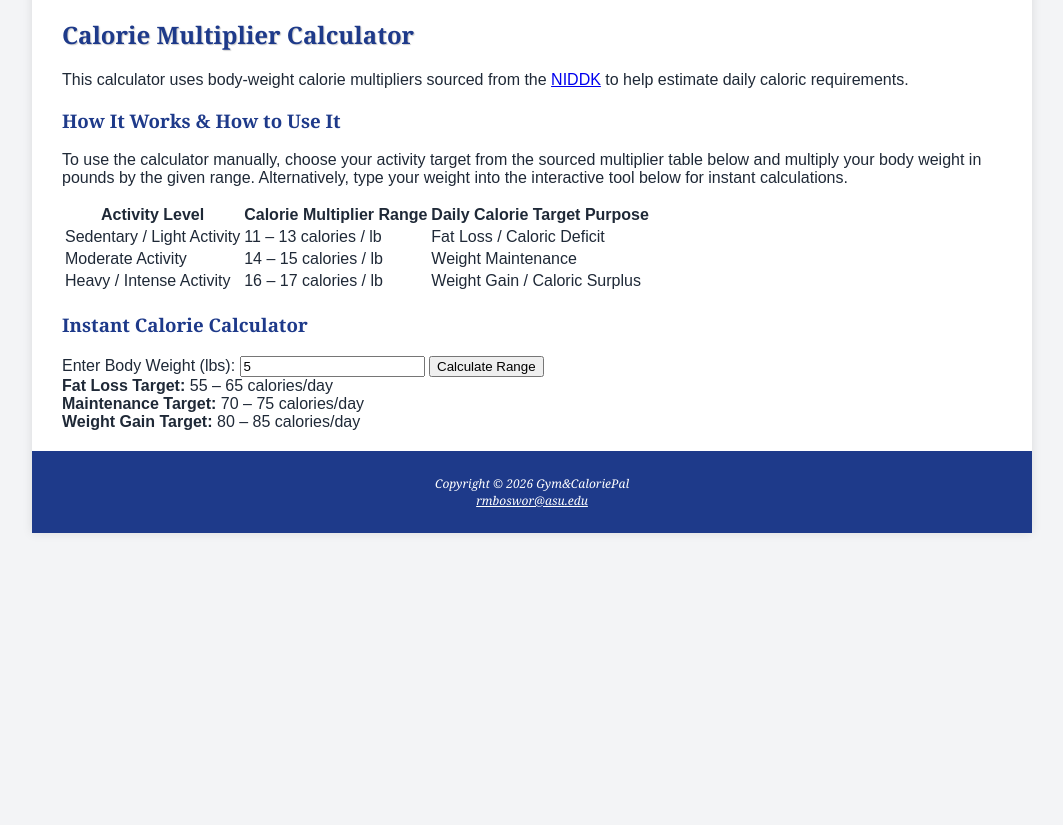
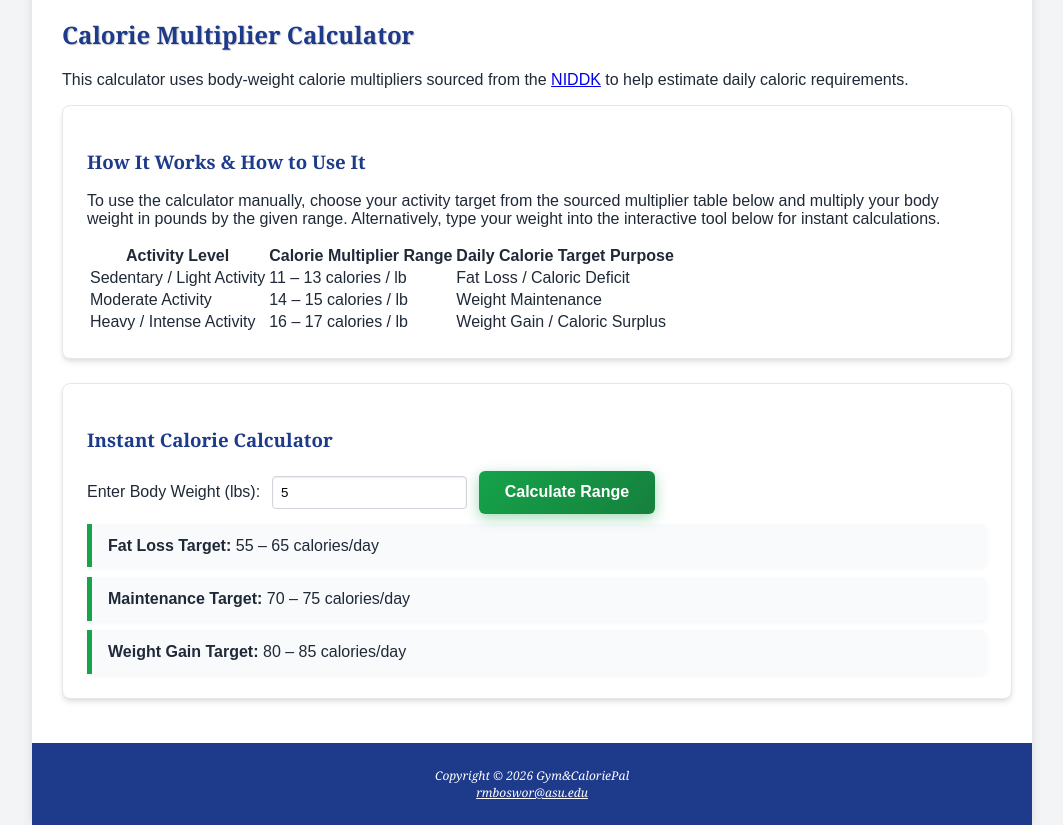
Before and after one commit to Rmboswor-Bosworth/CIS300-F26-Bosworth, a plain HTML site: page calculator.html in a window 1280 px wide. Both pictures are taken after typing "5" into the empty fields and a click on the button "Calculate Range". Shown: the part 120-945 px from the top of the page, without its empty margins (108-1171 px from the left). Before the commit the page ends 800 px from the top, so only its background shows below. Drawn offline with Linux system fonts and the light colour scheme.

Commit message:
Add files via upload

```diff
--- a/styles.css
+++ b/styles.css
@@ -46,7 +46,7 @@ h1 {
 h2 {
   color: var(--primary-blue);
   font-family: Georgia, "Times New Roman", serif;
-    text-shadow: 1px 1px 1px #CCCCCC;
+  text-shadow: 1px 1px 1px #cccccc;
 }
 
 h3 {
@@ -111,3 +111,151 @@ footer {
 footer a {
   color: var(--white);
 }
+.card-box {
+  background-color: #ffffff;
+  border: 1px solid #e5e7eb;
+  border-radius: 8px;
+  padding: 1.5rem;
+  margin-bottom: 1.5rem;
+  box-shadow:
+    0 4px 6px -1px rgba(0, 0, 0, 0.1),
+    0 2px 4px -1px rgba(0, 0, 0, 0.06);
+  transition:
+    transform 0.2s ease,
+    box-shadow 0.2s ease;
+}
+
+.card-box:hover {
+  transform: translateY(-3px);
+  box-shadow:
+    0 10px 15px -3px rgba(0, 0, 0, 0.1),
+    0 4px 6px -2px rgba(0, 0, 0, 0.05);
+}
+.calc-inputs {
+  display: flex;
+  flex-wrap: wrap;
+  align-items: center;
+  gap: 12px;
+  margin-top: 12px;
+}
+
+input[type="number"] {
+  padding: 0.6em;
+  border: 1px solid #d1d5db;
+  border-radius: 4px;
+  box-shadow: inset 0 1px 2px rgba(0, 0, 0, 0.08);
+}
+.result-card {
+  background-color: #f8fafc;
+  border-left: 5px solid var(--secondary-green);
+  padding: 0.8em 1em;
+  margin-top: 0.6em;
+  border-radius: 0 6px 6px 0;
+  box-shadow: 0 2px 4px rgba(0, 0, 0, 0.04);
+}
+.card-box {
+  background-color: #ffffff;
+  border: 1px solid #e5e7eb;
+  border-radius: 8px;
+  padding: 1.5rem;
+  margin-bottom: 1.5rem;
+  box-shadow:
+    0 4px 6px -1px rgba(0, 0, 0, 0.1),
+    0 2px 4px -1px rgba(0, 0, 0, 0.06);
+  transition:
+    transform 0.2s ease,
+    box-shadow 0.2s ease;
+}
+.card-box:hover {
+  transform: translateY(-3px);
+  box-shadow:
+    0 10px 15px -3px rgba(0, 0, 0, 0.1),
+    0 4px 6px -2px rgba(0, 0, 0, 0.05);
+}
+.calc-inputs {
+  display: flex;
+  flex-wrap: wrap;
+  align-items: center;
+  gap: 12px;
+  margin-top: 12px;
+}
+input[type="number"] {
+  padding: 0.6em;
+  border: 1px solid #d1d5db;
+  border-radius: 4px;
+  box-shadow: inset 0 1px 2px rgba(0, 0, 0, 0.08);
+}
+.result-card {
+  background-color: #f8fafc;
+  border-left: 5px solid var(--secondary-green);
+  padding: 0.8em 1em;
+  margin-top: 0.6em;
+  border-radius: 0 6px 6px 0;
+  box-shadow: 0 2px 4px rgba(0, 0, 0, 0.04);
+}
+/* Calculate Button Styling */
+#calculator-box button {
+  background: linear-gradient(135deg, var(--secondary-green), #15803d);
+  color: var(--white);
+  border: none;
+  padding: 0.8em 1.6em;
+  font-size: 1rem;
+  font-weight: bold;
+  border-radius: 6px;
+  cursor: pointer;
+  box-shadow: 0 4px 14px rgba(22, 163, 74, 0.4);
+  transition: all 0.3s cubic-bezier(0.175, 0.885, 0.32, 1.275);
+}
+#calculator-box button:hover {
+  background: linear-gradient(135deg, #15803d, #166534);
+  transform: translateY(-3px) scale(1.05);
+  box-shadow: 0 8px 22px rgba(22, 163, 74, 0.7);
+}
+
+#calculator-box button:active {
+  transform: translateY(1px) scale(0.98);
+  box-shadow: 0 2px 8px rgba(22, 163, 74, 0.4);
+}
+
+/* Styled Table Formatting */
+.styled-table {
+  width: 100%;
+  border-collapse: collapse;
+  margin: 1.5em 0;
+  font-size: 0.95rem;
+  border-radius: 8px 8px 0 0;
+  overflow: hidden;
+  box-shadow: 0 4px 6px rgba(0, 0, 0, 0.05);
+}
+
+.styled-table thead tr {
+  background-color: var(--primary-blue, #1e3a8a);
+  color: #ffffff;
+  text-align: left;
+  font-weight: bold;
+}
+
+.styled-table th,
+.styled-table td {
+  padding: 12px 15px;
+  text-align: left;
+}
+
+.styled-table tbody tr {
+  border-bottom: 1px solid #e5e7eb;
+}
+
+.styled-table tbody tr:nth-of-type(even) {
+  background-color: #f8fafc;
+}
+
+.styled-table tbody tr:last-of-type {
+  border-bottom: 3px solid var(--secondary-green, #16a34a);
+}
+.nutrition-img {
+  width: 100%;
+  max-height: 300px;
+  object-fit: cover;
+  border-radius: 6px;
+  display: block;
+}
```
Lines whose indentation alone changed are shown as unchanged.
